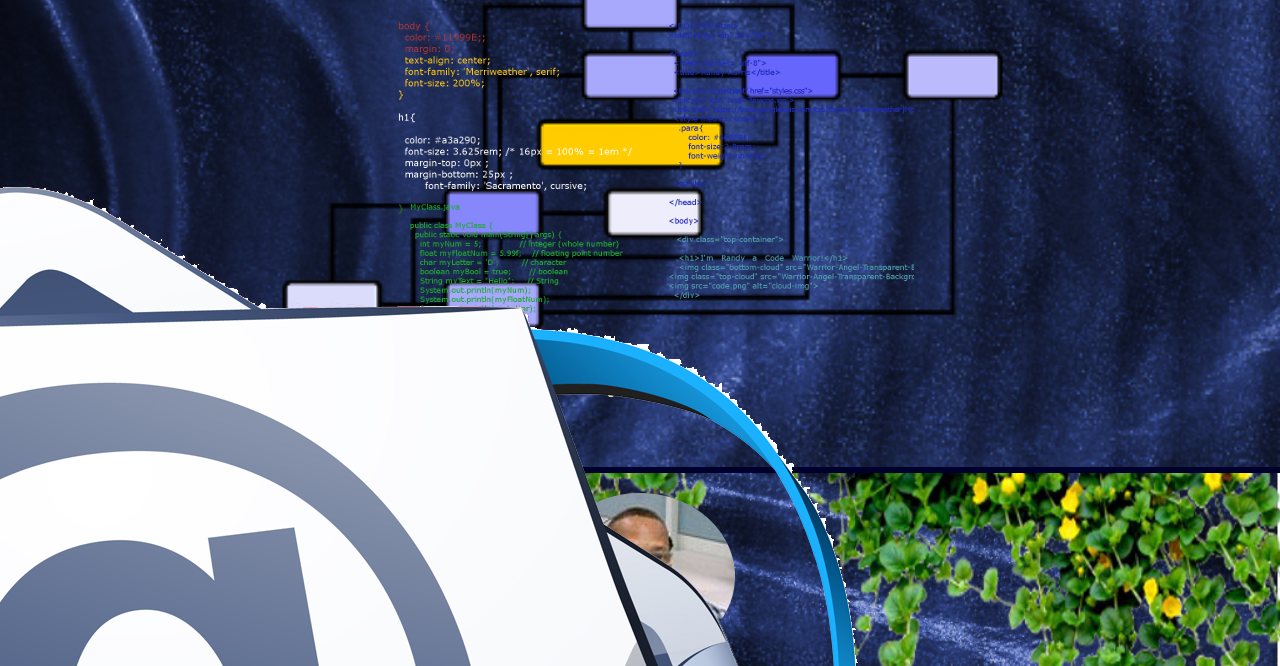
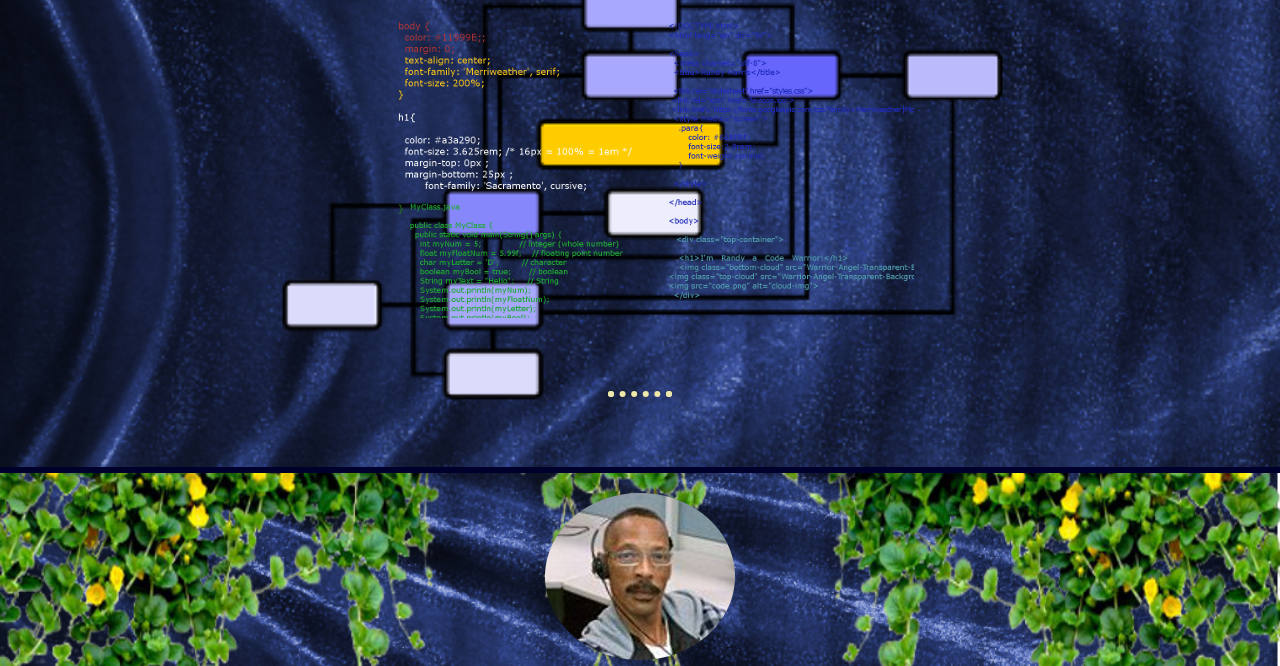
Before and after one commit to Randyhubgit/FIRST, a plain HTML site: page index.html in a window 1280 px wide. Shown: the part 118-784 px from the top of the page. Drawn offline with Linux system fonts and the light colour scheme.

Commit message:
Update index.html

```diff
--- a/index.html
+++ b/index.html
@@ -89,7 +89,7 @@
 
      <div class="contact-me">
      <a class="btn" href="mailto:rharris78@tx.rr.com">Contact Me</a>
-    <img class="email" src="email.png" alt="mail-img">
+
      <hr>
      </div>
 
```
